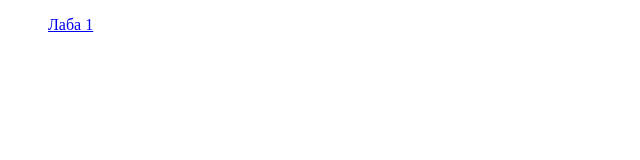
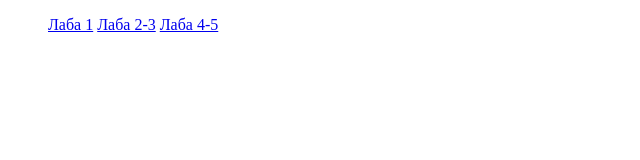
Before and after one commit to KsMacko/inis, a plain HTML site: page index.html in a window 1280 px wide. Shown: the whole page, without its empty margins (0-640 px from the left). Drawn offline with Linux system fonts and the light colour scheme.

Commit message:
labs tracker

```diff
--- a/index.html
+++ b/index.html
@@ -10,6 +10,8 @@
 <body>
 <ul style=" list-style-type: none;">
     <a href="lab1/lab1.html">Лаба 1</a>
+    <a href="lab23/lab23.html">Лаба 2-3</a>
+    <a href="lab4/lab4.html">Лаба 4-5</a>
 </ul>
 </body>
 </html>
```
